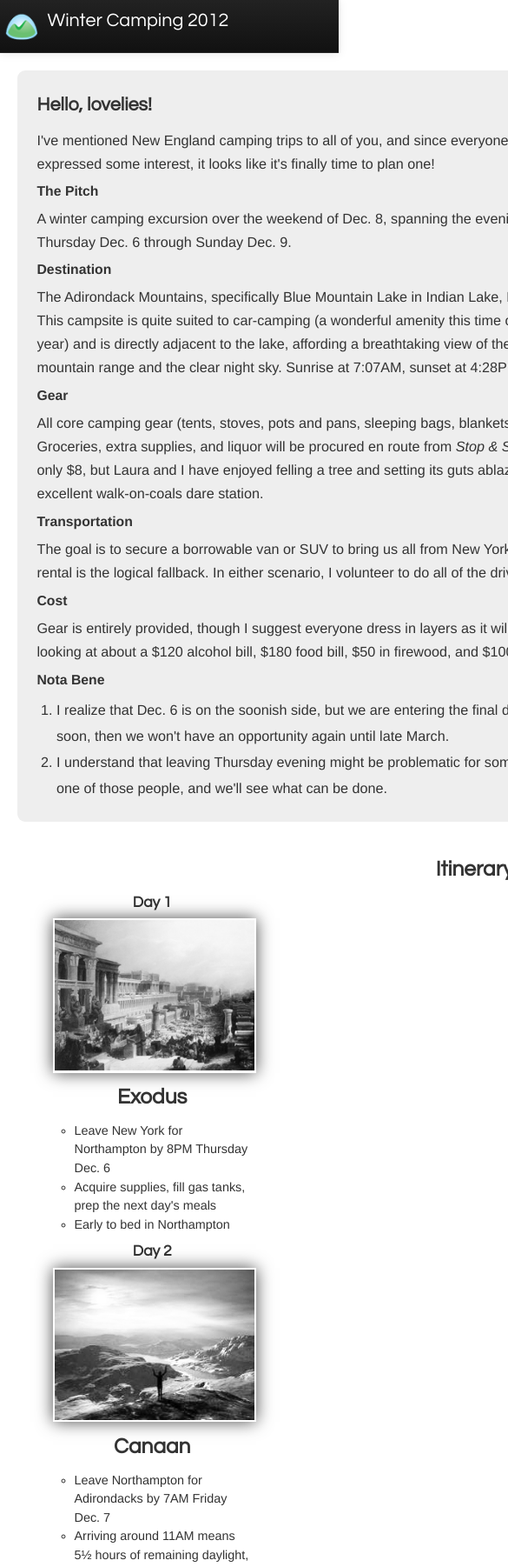
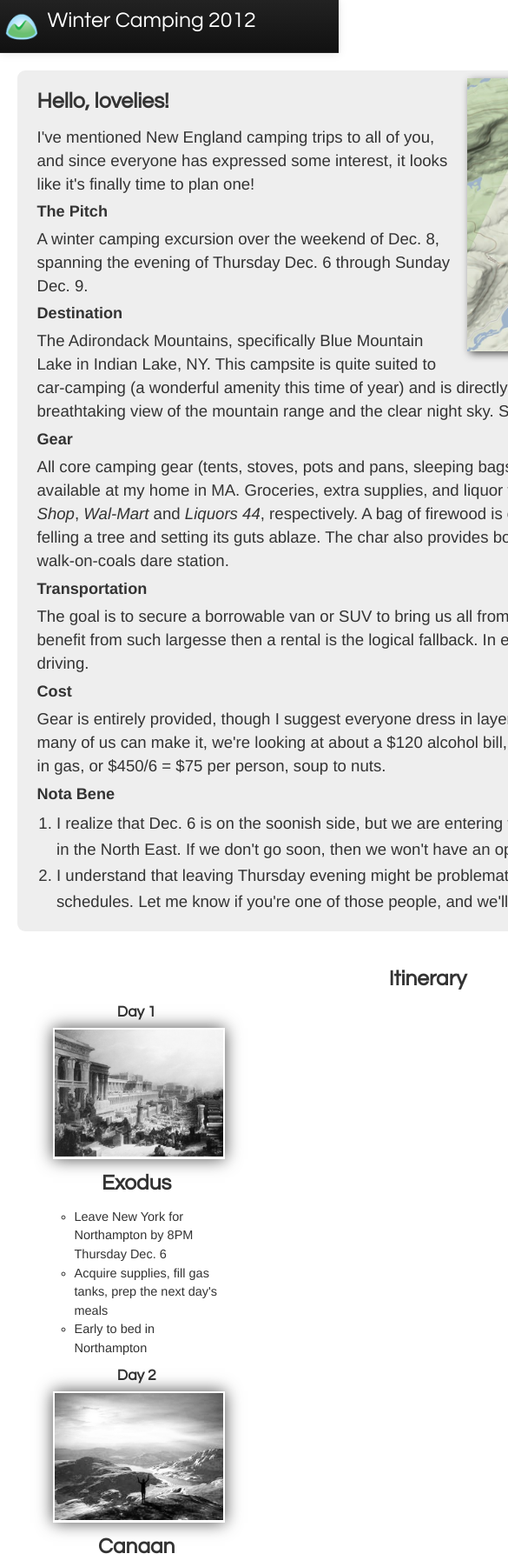
Before and after one commit to btrump/camping, a plain HTML site: page index.html in a window 390 px wide. Shown: the top 1802 px of the page at 87% size, 585 px wide, since content can reach past the window. Drawn offline with Linux system fonts and the light colour scheme.

Commit message:
Reflowed for mobile.

```diff
--- a/scss/sass/camping.scss
+++ b/scss/sass/camping.scss
@@ -1,12 +1,14 @@
 $scale:0.9;
+$font-scale:1.15;
 
 body {
-  padding-top: (60px*$scale);
-  padding-bottom: (40px*$scale)
+  padding-top: (70px*$scale);
+  padding-bottom: (40px*$scale);
+  background-color:transparent;
 }
 
 #main, #navbar {
-  width: (1170px*$scale);
+  width: (1050px*$scale);
 }
 img.logo {
   float:left;
@@ -15,21 +17,21 @@ img.logo {
   height:(35px*$scale);
 }
 .hero-unit {
-  padding:(15px*$scale) (25px*$scale);
+  padding:(10px*$scale) (25px*$scale);
   border-radius:(10px*$scale);
   margin-bottom: (30px*$scale);
-  font-size: (18px*$scale);
+  font-size: (18px*$scale*$font-scale);
   font-weight: 200;
   line-height: (30px*$scale);
   h2 {
-    font-size:(24px*$scale);
+    font-size:(24px*$scale*$font-scale);
     font-family:"Century Gothic";
     margin: (10px*$scale) 0;
     line-height: (40px*$scale);
   }
   h4 {
     margin: (10px*$scale) 0;
-    font-size:(17.5px*$scale);
+    font-size:(17.5px*$scale*$font-scale);
     line-height: (20px*$scale);
   }
   img.map {
@@ -48,7 +50,7 @@ img.logo {
   color:#fff;
   padding: (10px*$scale) (20px*$scale) (10px*$scale) (22px*$scale);
   margin-left: -(10px*$scale);
-  font-size: (24px*$scale);
+  font-size: (24px*$scale*$font-scale);
   font-weight: 200;
 }
 .replyto {
@@ -70,7 +72,7 @@ img.logo {
     font-family:"Century Gothic";
   }
   .span3 {
-    width:(255px*$scale);
+    width:(215px*$scale);
     margin-left: (45px*$scale);
   }
   img {
@@ -80,8 +82,21 @@ img.logo {
     box-shadow:0 0 (20px*$scale)rgba(0, 0, 0, 0.7);
   }
   li {
-    font-size:(16px*$scale);
+    font-size:(14px*$scale*$font-scale);
     line-height:(24px*$scale);
     list-style:circle;
   }
 }
+.valence {
+  position: absolute;
+  top: 0;
+  left: 50%;
+  margin-left: -720px;
+  width: 1440px;
+  height: 1117px;
+  background-size:100%;
+  z-index: -1;
+  background-repeat: no-repeat;
+  overflow: hidden;
+  background:#fff url('../img/bml-large.jpg') no-repeat;
+}
```
Also changed, not shown: css/camping.css, img/bml-large.jpg (added).
